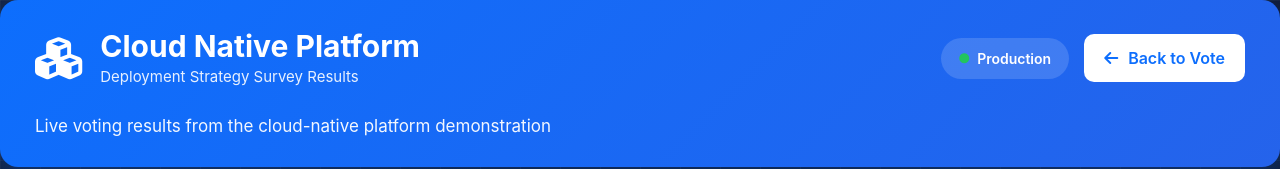
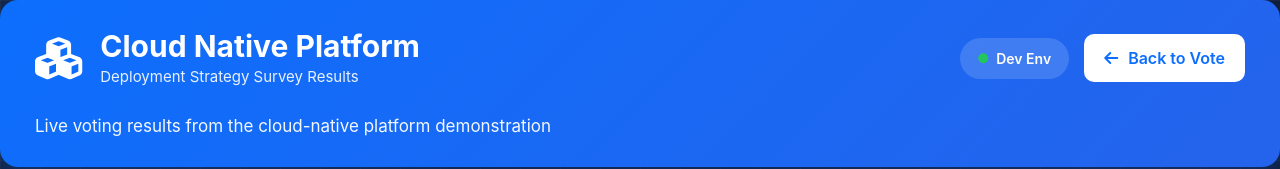
Before and after one commit to stackcouture/voting-app, a website: page result/views/index.html in a window 1280 px wide. Shown: the top 169 px of the page. Drawn offline with nearby package versions, Linux system fonts and the light colour scheme; no server answers.

Commit message:
#update in the result application

```diff
--- a/result/views/index.html
+++ b/result/views/index.html
@@ -28,7 +28,7 @@
         <div class="header-right">
             <span class="environment-badge">
                 <i class="fa-solid fa-circle"></i>
-                Production
+                Dev Env
             </span>
             <a href="https://vote.stackcouture.online"
    class="result-btn">
```
